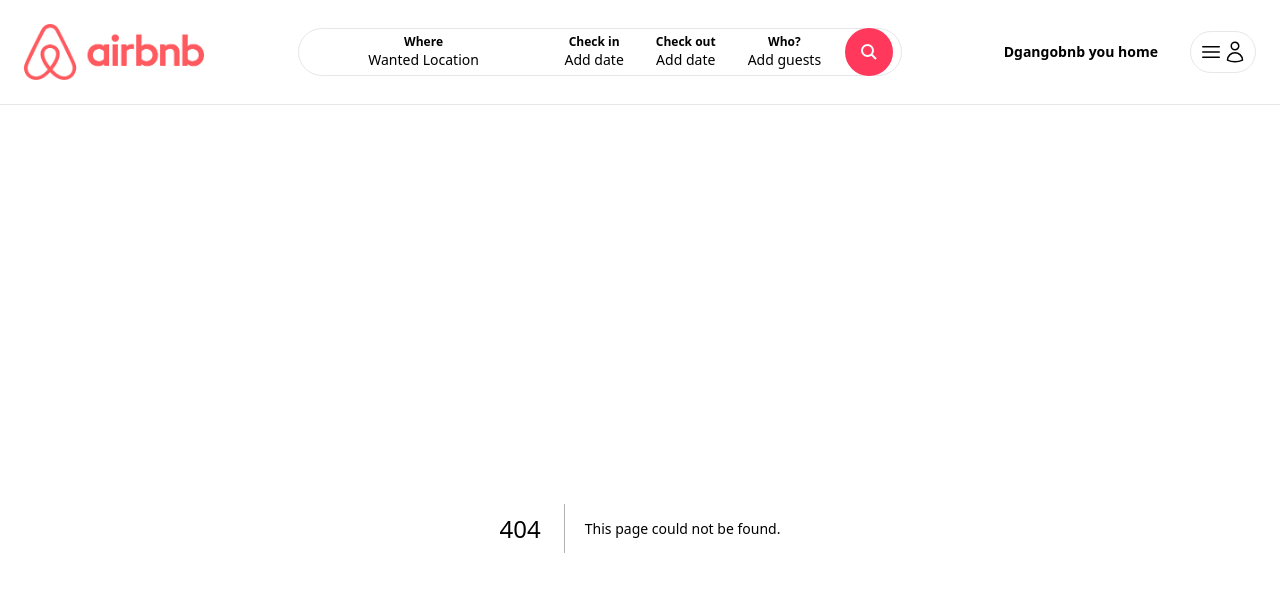
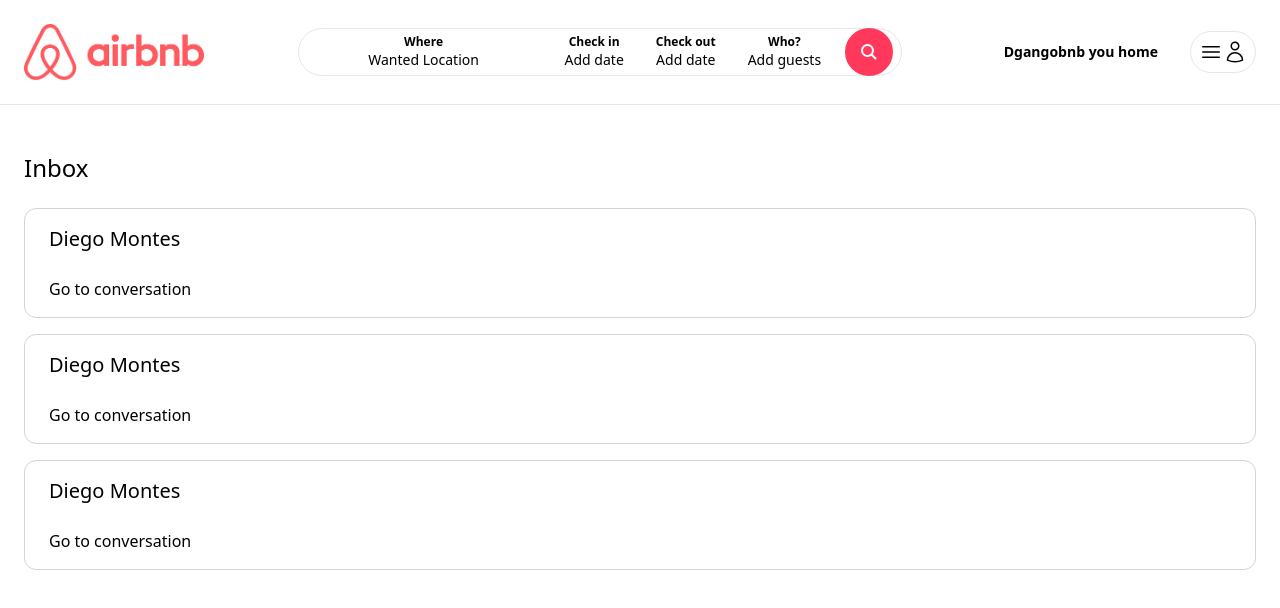
Before and after one commit to SuperExe404/AirBnbFrontEnd, a Next.js app: page /inbox in a window 1280 px wide. Before the commit this address had no page. Shown: the top 608 px of the page. Built offline with nearby package versions, Linux system fonts and the light colour scheme.

Commit message:
Inbox page

```diff
--- /dev/null
+++ b/app/components/inbox/Conversation.tsx
@@ -0,0 +1,11 @@
+const Conversation = () => {
+    return (
+        <div className="px-6 py-4 border border-gray-300 rounded-xl">
+            <p className="mb-6 text-xl">Diego Montes</p>
+
+            <p className="text-airbnb-dart">Go to conversation</p>
+        </div>
+    )
+}
+
+export default Conversation;
--- /dev/null
+++ b/app/inbox/page.tsx
@@ -0,0 +1,15 @@
+import Conversation from "../components/inbox/Conversation";
+
+const InboxPage = () => {
+    return (
+        <main className="max-w-[1500px] mx-auto px-6 pb-6 space-y-4">
+                <h1 className="text-2xl my-6">Inbox</h1>
+
+                <Conversation />
+                <Conversation />
+                <Conversation />
+        </main>
+    )
+}
+
+export default InboxPage;
```
